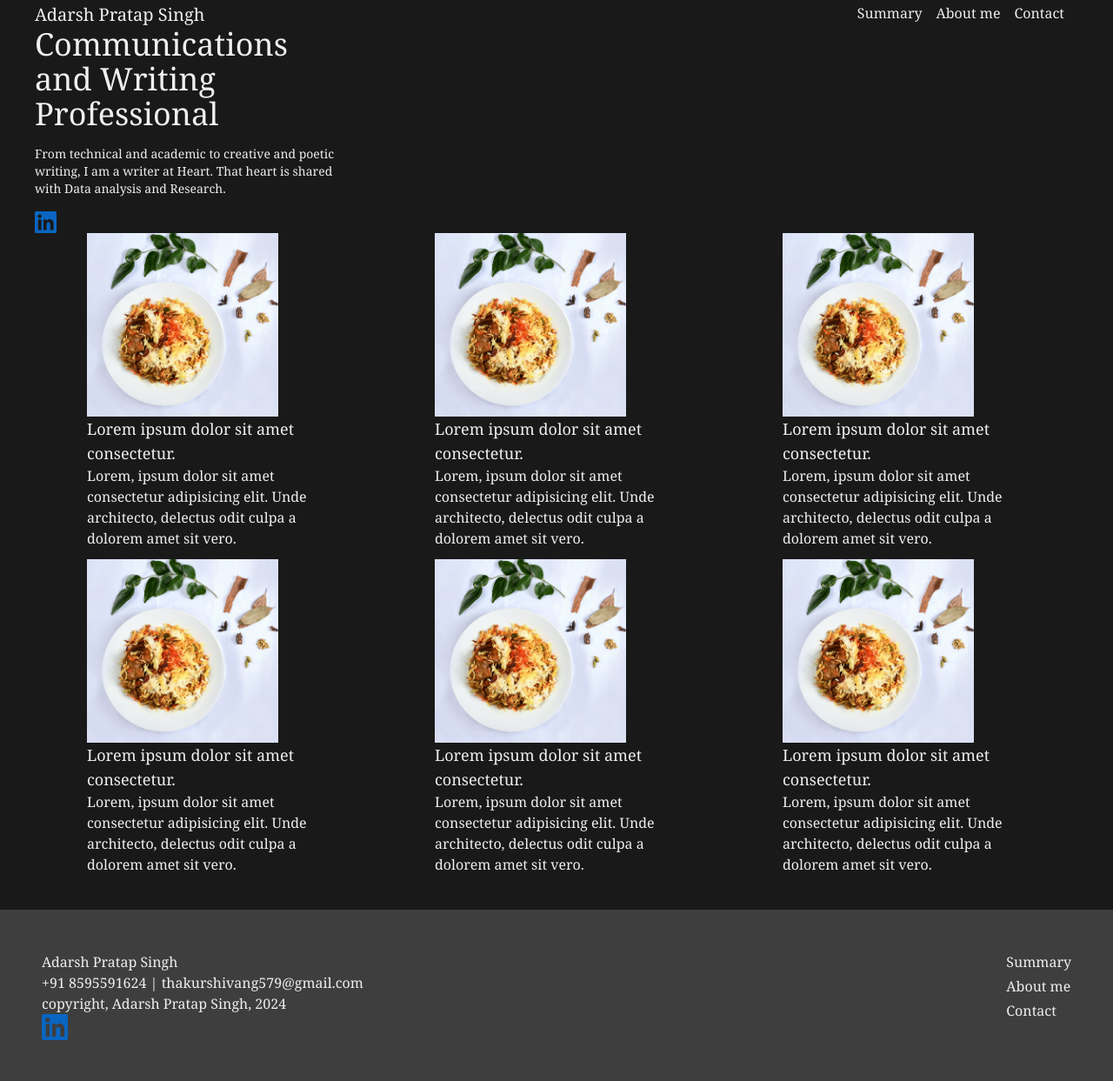
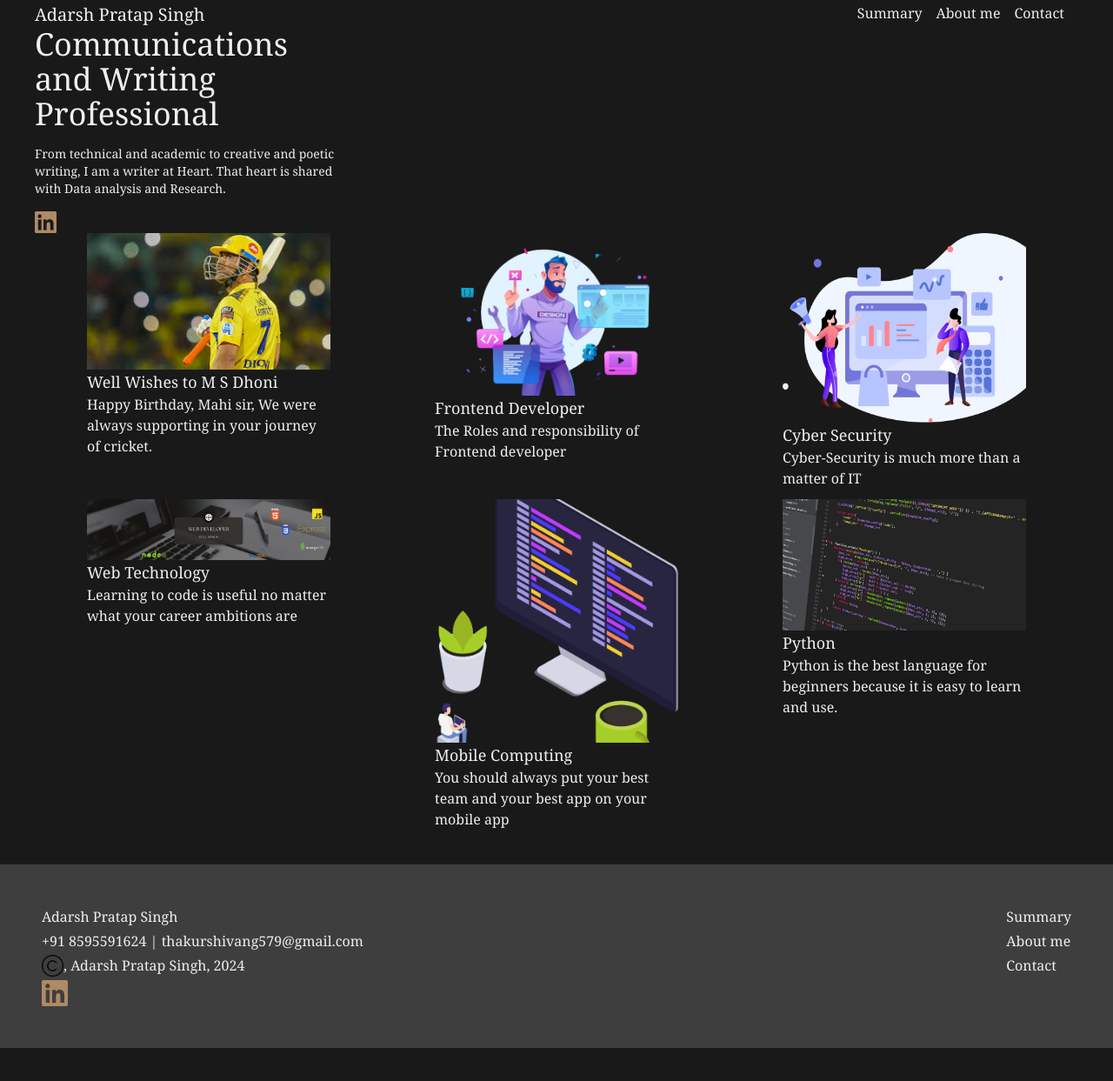
Before and after one commit to shivangthakur-007/contentwriter, a website: page index.html in a window 1280 px wide. Shown: the part 37-1280 px from the top of the page at 87% size. After the commit the page ends 1242 px from the top, so only its background shows below. Drawn offline with Linux system fonts and the light colour scheme.

Commit message:
today last commit

```diff
--- a/index.html
+++ b/index.html
@@ -16,8 +16,12 @@
           <a href="./index.html"
             ><li class="list-none hover:underline">Summary</li></a
           >
-          <a href="./about.html"><li class="list-none hover:underline">About me</li></a>
-          <a href="./contact.html"><li class="list-none hover:underline">Contact</li></a>
+          <a href="./about.html"
+            ><li class="list-none hover:underline">About me</li></a
+          >
+          <a href="./contact.html"
+            ><li class="list-none hover:underline">Contact</li></a
+          >
         </div>
       </div>
       <div class="flex max-w-[22em] flex-col gap-4">
@@ -31,57 +35,63 @@
             Research.
           </h4>
         </div>
-    <div>
-        <a href=""> <img src="./assets/linkedin.png" height="30px" width="25px" alt="linked.com" /> </a>
-    </div>
-</div>
+        <div>
+          <a href="">
+            <img
+              class="invert-[70%]"
+              src="./assets/linkedin.png"
+              height="30px"
+              width="25px"
+              alt="linked.com"
+            />
+          </a>
+        </div>
+      </div>
       <!-- commented -->
 
       <div class="flex flex-col gap-3">
         <!-- subpart are  -->
         <div class="flex justify-around">
           <div class="max-w-[280px]">
-            <a href="">
+            <a href="https://shivangthakur579.hashnode.dev/well-wishes">
               <img
-                height="180px"
-                width="220px"
-                src="./assets/biryani.jpg"
+                class="min-h-[180px] min-w-[220px]"
+
+                src="./assets/download.jpeg"
                 alt=""
               />
-              <h3 class="text-lg">Lorem ipsum dolor sit amet consectetur.</h3>
-              <h5>
-                Lorem, ipsum dolor sit amet consectetur adipisicing elit. Unde
-                architecto, delectus odit culpa a dolorem amet sit vero.
+              <h3 class="text-lg">Well Wishes to M S Dhoni</h3>
+              <h5 class="text-md">
+                Happy Birthday, Mahi sir, We were always supporting in your
+                journey of cricket.
               </h5>
             </a>
           </div>
           <div class="max-w-[280px]">
-            <a href="">
+            <a href="https://shivangthakur579.hashnode.dev/frontend-developer">
               <img
-                height="180px"
-                width="220px"
-                src="./assets/biryani.jpg"
+                class="min-h-[180px] min-w-[220px]"
+
+                src="./assets/frontend developer.png"
                 alt="linked"
               />
-              <h3 class="text-lg">Lorem ipsum dolor sit amet consectetur.</h3>
-              <h5>
-                Lorem, ipsum dolor sit amet consectetur adipisicing elit. Unde
-                architecto, delectus odit culpa a dolorem amet sit vero.
+              <h3 class="text-lg">Frontend Developer</h3>
+              <h5 class="text-md">
+                The Roles and responsibility of Frontend developer
               </h5>
             </a>
           </div>
           <div class="max-w-[280px]">
-            <a href="">
+            <a href="https://shivangthakur579.hashnode.dev/important-question-on-cyber-security-and-its-law">
               <img
-                height="180px"
-                width="220px"
-                src="./assets/biryani.jpg"
+                class="min-h-[180px] min-w-[220px]"
+
+                src="./assets/Header Illustration.png"
                 alt="linked"
               />
-              <h3 class="text-lg">Lorem ipsum dolor sit amet consectetur.</h3>
-              <h5>
-                Lorem, ipsum dolor sit amet consectetur adipisicing elit. Unde
-                architecto, delectus odit culpa a dolorem amet sit vero.
+              <h3 class="text-lg">Cyber Security</h3>
+              <h5 class="text-md">
+                Cyber-Security is much more than a matter of IT
               </h5>
             </a>
           </div>
@@ -90,47 +100,44 @@
         <!-- next line -->
         <div class="flex justify-around">
           <div class="max-w-[280px]">
-            <a href="">
+            <a href="https://shivangthakur579.hashnode.dev/web-technology">
               <img
-                height="180px"
-                width="220px"
-                src="./assets/biryani.jpg"
+                class="min-h-[180px] min-w-[220px]"
+
+                src="./assets/Black Minimalist Motivation Quote LinkedIn Banner.png"
                 alt="linked"
               />
-              <h3 class="text-lg">Lorem ipsum dolor sit amet consectetur.</h3>
-              <h5>
-                Lorem, ipsum dolor sit amet consectetur adipisicing elit. Unde
-                architecto, delectus odit culpa a dolorem amet sit vero.
+              <h3 class="text-lg">Web Technology</h3>
+              <h5 class="text-md">
+                Learning to code is useful no matter what your career ambitions are
               </h5>
             </a>
           </div>
           <div class="max-w-[280px]">
-            <a href="">
+            <a href="https://shivangthakur579.hashnode.dev/mobile-and-cloud-computing">
               <img
-                height="180px"
-                width="220px"
-                src="./assets/biryani.jpg"
+                class="min-h-[180px] min-w-[220px]"
+
+                src="./assets/pc-image.png"
                 alt="linked"
               />
-              <h3 class="text-lg">Lorem ipsum dolor sit amet consectetur.</h3>
-              <h5>
-                Lorem, ipsum dolor sit amet consectetur adipisicing elit. Unde
-                architecto, delectus odit culpa a dolorem amet sit vero.
+              <h3 class="text-lg">Mobile Computing</h3>
+              <h5 class="text-md">
+                You should always put your best team and your best app on your mobile app
               </h5>
             </a>
           </div>
           <div class="max-w-[280px]">
-            <a href="">
+            <a href="https://shivangthakur579.hashnode.dev/python-important-questions">
               <img
-                height="180px"
-                width="220px"
-                src="./assets/biryani.jpg"
+                class="min-h-[180px] min-w-[220px]"
+
+                src="./assets/webdevimage.jpg"
                 alt="linked"
               />
-              <h3 class="text-lg">Lorem ipsum dolor sit amet consectetur.</h3>
-              <h5>
-                Lorem, ipsum dolor sit amet consectetur adipisicing elit. Unde
-                architecto, delectus odit culpa a dolorem amet sit vero.
+              <h3 class="text-lg">Python</h3>
+              <h5 class="text-md">
+                Python is the best language for beginners because it is easy to learn and use.
               </h5>
             </a>
           </div>
@@ -138,11 +145,21 @@
       </div>
     </div>
     <div class="bg-[#3e3e3e] p-12 flex justify-between">
-      <div>
+      <div class="flex flex-col gap-1">
         <h2>Adarsh Pratap Singh</h2>
         <h4>+91 8595591624 | thakurshivang579@gmail.com</h4>
-        <h4>copyright, Adarsh Pratap Singh, 2024</h4>
-        <a href=""><img src="./assets/linkedin.png" height="25px" width="30px" alt="linked.com" /></a>
+        <div class="flex">
+          <img width="25px" src="./assets/image.png" alt="" />
+          <h4>, Adarsh Pratap Singh, 2024</h4>
+        </div>
+        <a href=""
+          ><img
+            class="invert-[70%]"
+            src="./assets/linkedin.png"
+            height="25px"
+            width="30px"
+            alt="linked.com"
+        /></a>
       </div>
       <div class="list-none flex flex-col gap-1">
         <a href="./index.html"> <li>Summary</li> </a>
```
Also changed, not shown: about.html (+27 -9 lines), contact.html (+6 -3 lines), assets/Black Minimalist Motivation Quote LinkedIn Banner.png (added), assets/Header Illustration.png (added), assets/biryani.jpg (deleted), assets/burger.jpg (deleted), assets/cholebhature.jpg (deleted), assets/default-food.jpeg (deleted), assets/download.jpeg (added), assets/frontend developer.png (added), assets/grain.jpg (deleted), assets/image.png (added), assets/pc-image.png (added), assets/webdevimage.jpg (added), 1 more files, 1 other file.
